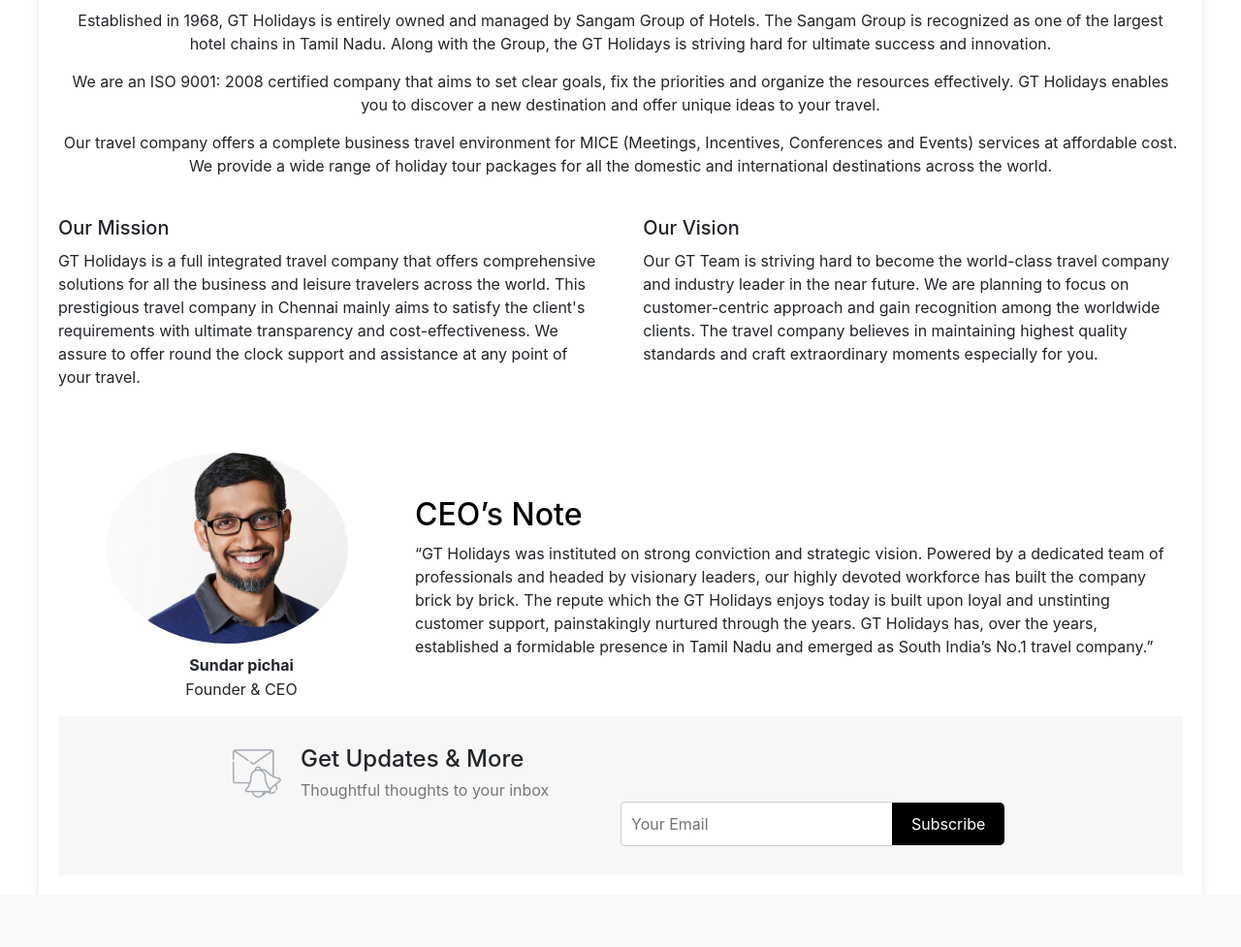
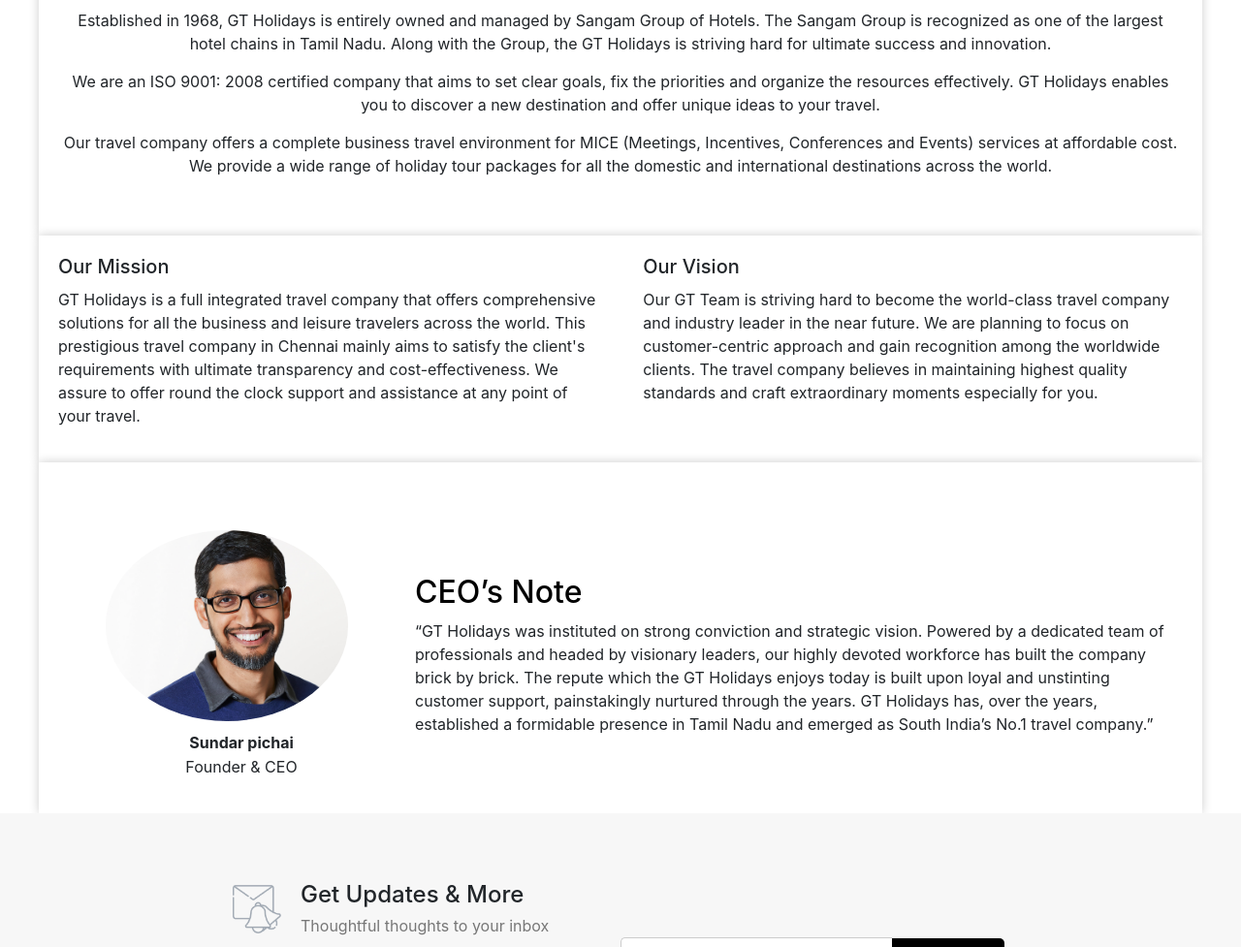
Before and after one commit to josevinoth/bvm_tours_travel_v1.0, a Django app: template tt_project/tt_app/templates/tt_html/about_us.html in a window 1280 px wide. Shown: the part 651-1628 px from the top of the page at 97% size. Before the commit the page ends 1524 px from the top, so only its background shows below. Run offline with Django 3.2, Linux system fonts and the light colour scheme; the template is opened without the code that fills it, so the values that code supplies are empty; some libraries are stand-ins or nearby versions.

Commit message:
second commit(css in all css,about_us) 16-Aug-2024

```diff
--- a/tt_project/tt_app/static/all.css
+++ b/tt_project/tt_app/static/all.css
@@ -114,7 +114,7 @@
    font-size: 16px;
 }
 
-/* call & emial */
+/* call & email */
 .call_email_icon_size {
    font-size: 24px;
 }
--- a/tt_project/tt_app/templates/tt_html/about_us.html
+++ b/tt_project/tt_app/templates/tt_html/about_us.html
@@ -3,7 +3,7 @@
 {% block content %}
 
 <body style="font-family: Arial, sans-serif; line-height: 1.6; color: #333; margin: 0; padding: 0; background-color: #f8f8f8;">
-    <div style="max-width: 1200px; margin: 0 auto; padding: 20px; background-color: #fff; box-shadow: 0 0 10px rgba(0, 0, 0, 0.1);">
+    <div style="max-width: 1200px; margin: 0 auto; padding: 20px; background-color: #fff; box-shadow: 0 0 10px rgba(0, 0, 0, 0.2);">
         <div style="display: flex; justify-content: space-between; margin-bottom: 20px;">
             <img src="/media/About_us/about_us1.jpg" alt="Lens Image" style="width: 48%; height: auto;">
             <img src="/media/About_us/about_us2.png" alt="Compass Image" style="width: 48%; height: auto;">
@@ -21,7 +21,8 @@
                 Our travel company offers a complete business travel environment for MICE (Meetings, Incentives, Conferences and Events) services at affordable cost. We provide a wide range of holiday tour packages for all the domestic and international destinations across the world.
             </p>
         </div>
-
+    </div>
+        <div style="max-width: 1200px; margin: 0 auto; padding: 20px; background-color: #fff; box-shadow: 0px 0px 10px rgba(0, 0, 0, 0.2);">
         <div style="display: flex; justify-content: space-between;">
             <div style="width: 48%;">
                 <h3 style="font-size: 20px; margin-bottom: 10px;">Our Mission</h3>
@@ -36,8 +37,9 @@
                 </p>
             </div>
         </div>
+        </div>
 
-<!--        123-->
+        <div style="max-width: 1200px; margin: 0 auto; padding: 20px; background-color: #fff; box-shadow: 0 0 10px rgba(0, 0, 0, 0.2);">
         <div style="display: flex; align-items: center; margin-top: 50px;">
     <div style="width: 30%; text-align: center;">
         <img src="/media/About_us/about_us3.jpg" alt="CEO Image" style="width: 100%; max-width: 250px; border-radius: 50%;">
@@ -51,7 +53,8 @@
         </p>
     </div>
 </div>
-<div style="background-color: #F7F7F7; padding: 30px; text-align: center;">
+        </div>
+<div style="background-color: #F7F7F7; padding: 70px; text-align: center;">
         <div style="display: inline-block; text-align: left; max-width: 800px; width: 100%;">
 <!--            <div style="display: flex; align-items: center; justify-content: space-between;">-->
                 <div style="display: flex; align-items: center;">
@@ -69,7 +72,6 @@
                 </div>
         </div>
     </div>
-    </div>
 </body>
 
 {% endblock content %}
--- a/tt_project/tt_app/templates/tt_html/awards_achievements.html
+++ b/tt_project/tt_app/templates/tt_html/awards_achievements.html
@@ -6,7 +6,7 @@
 
     <!-- Certificates Section -->
     <div style="text-align: center; margin-bottom: 50px;">
-        <h1 style="font-size: 36px; margin-bottom: 30px;color:black"><b>Our Certificates</b></h1>
+        <h1 style="font-size: 36px; margin-bottom: 30px; color:black"><b>Our Certificates</b></h1>
         <div style="display: flex; flex-wrap: wrap; justify-content: center; gap: 20px;">
             <img src="/media/Awards_achievements/award1.jpg" alt="Certificate 1" style="width: 300px; height: auto;">
             <img src="/media/Awards_achievements/award2.jpg" alt="Certificate 2" style="width: 300px; height: auto;">
@@ -40,5 +40,4 @@
 
 </body>
 
-
 {% endblock content %}
```
Also changed, not shown: tt_project/tt_app/templates/tt_html/history.html (+5 -2 lines).
